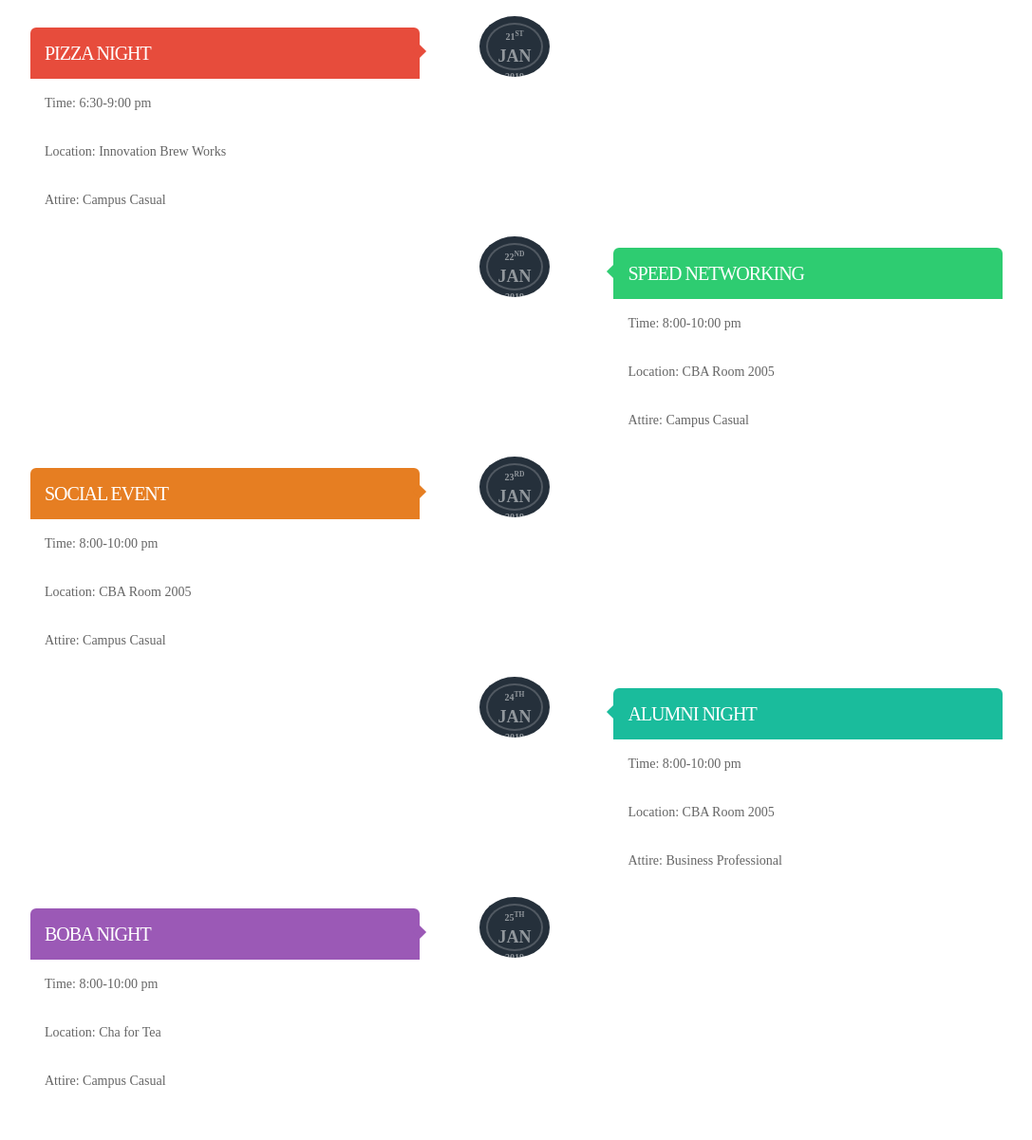
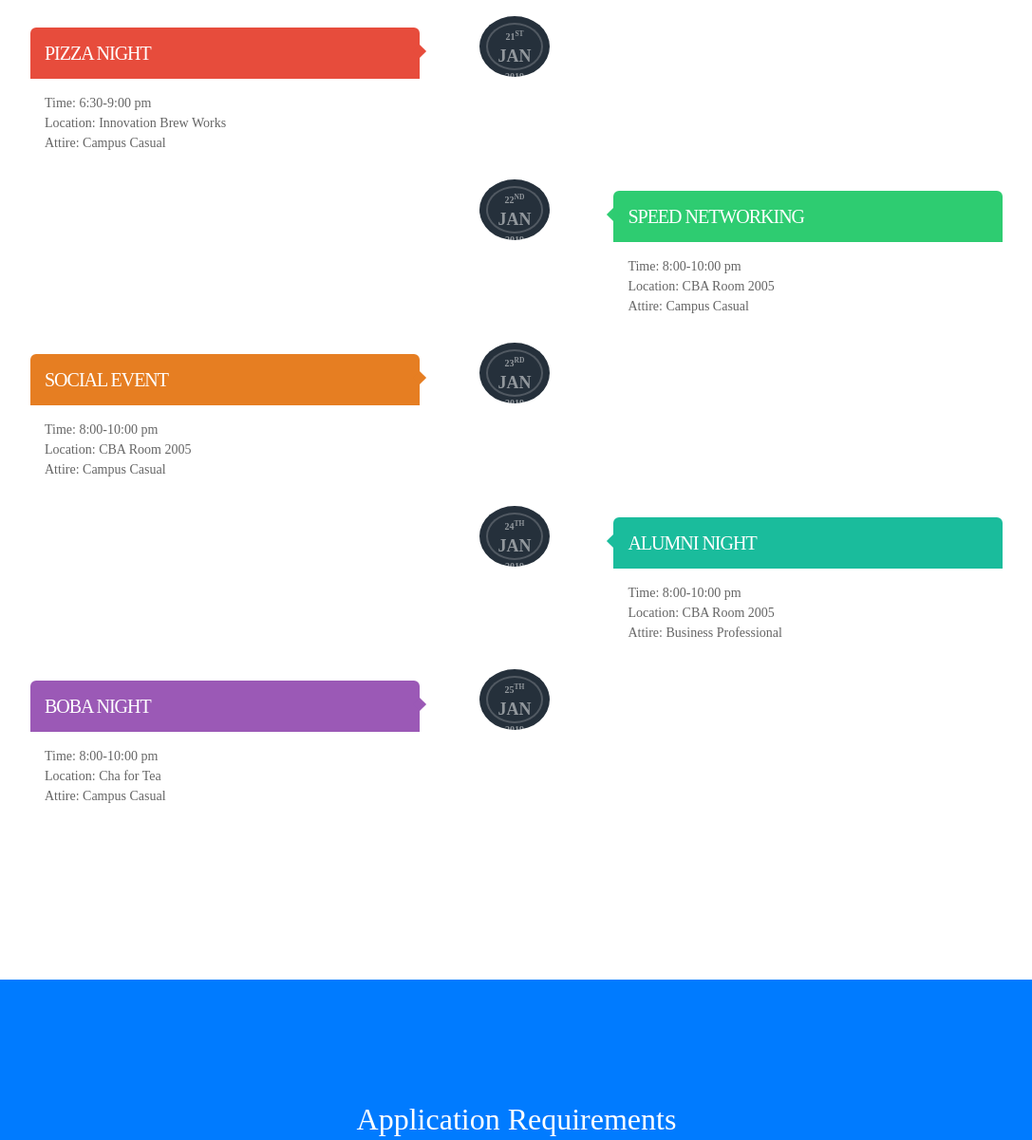
Before and after one commit to DeltaSigmaPiHX/DeltaSigmaPiHX.github.io, a website with bundled scripts: page recruitment.html in a window 1280 px wide. Shown: the part 1300-2501 px from the top of the page at 95% size, without its empty margins (96-1183 px from the left). Built offline with nearby package versions, Linux system fonts and the light colour scheme; a web font is replaced by a local one.

Commit message:
Add files via upload

```diff
--- a/recruitment.html
+++ b/recruitment.html
@@ -90,9 +90,7 @@ and open the template in the editor.
                             <span class="year">2019</span>
                         </span>
                         <h2>Pizza Night</h2>
-                        <p>Time: 6:30-9:00 pm</p>
-                        <p>Location: Innovation Brew Works</p>
-                        <p>Attire: Campus Casual </p>
+                        <p>Time: 6:30-9:00 pm <br> Location: Innovation Brew Works <br>Attire: Campus Casual</p>
                     </div>
                 </article>
                 <article>
@@ -103,9 +101,8 @@ and open the template in the editor.
                             <span class="year">2019</span>
                         </span>
                         <h2>Speed Networking</h2>
-                        <p>Time: 8:00-10:00 pm</p>
-                        <p>Location: CBA Room 2005</p>
-                        <p>Attire: Campus Casual </p></div>
+                        <p>Time: 8:00-10:00 pm<br>Location: CBA Room 2005<br>Attire: Campus Casual</p>
+
                 </article>
                 <article>
                     <div class="inner">
@@ -115,9 +112,7 @@ and open the template in the editor.
                             <span class="year">2019</span>
                         </span>
                         <h2>Social Event</h2>
-                        <p>Time: 8:00-10:00 pm</p>
-                        <p>Location: CBA Room 2005</p>
-                        <p>Attire: Campus Casual </p>
+                        <p>Time: 8:00-10:00 pm<br>Location: CBA Room 2005<br>Attire: Campus Casual</p>
                     </div>
                 </article>
                 <article>
@@ -128,9 +123,7 @@ and open the template in the editor.
                             <span class="year">2019</span>
                         </span>
                         <h2>Alumni Night</h2>
-                        <p>Time: 8:00-10:00 pm</p>
-                        <p>Location: CBA Room 2005</p>
-                        <p>Attire: Business Professional</p>
+                        <p>Time: 8:00-10:00 pm<br>Location: CBA Room 2005<br>Attire: Business Professional</p>
                     </div>
                 </article>
                 <article>
@@ -141,9 +134,7 @@ and open the template in the editor.
                             <span class="year">2019</span>
                         </span>
                         <h2>Boba Night</h2>
-                        <p>Time: 8:00-10:00 pm</p>
-                        <p>Location: Cha for Tea</p>
-                        <p>Attire: Campus Casual </p>
+                        <p>Time: 8:00-10:00 pm<br>Location: Cha for Tea<br>Attire: Campus Casual</p>
                     </div>
                 </article>
             </section>
```
